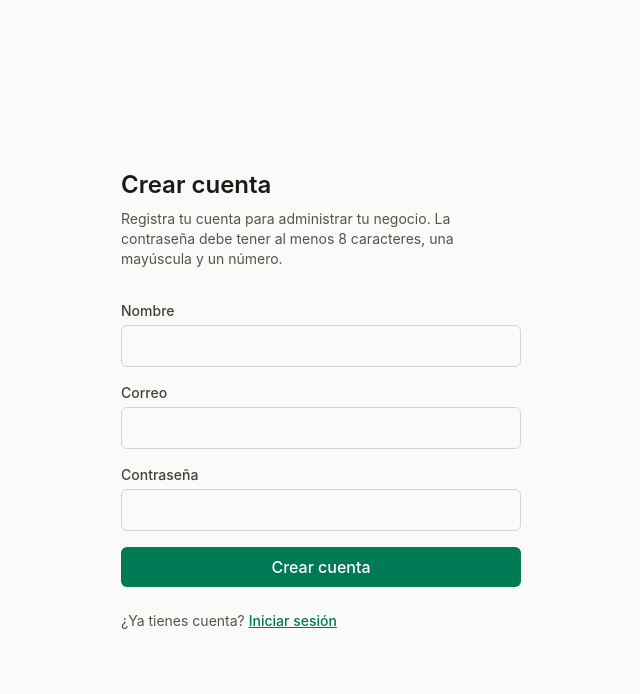
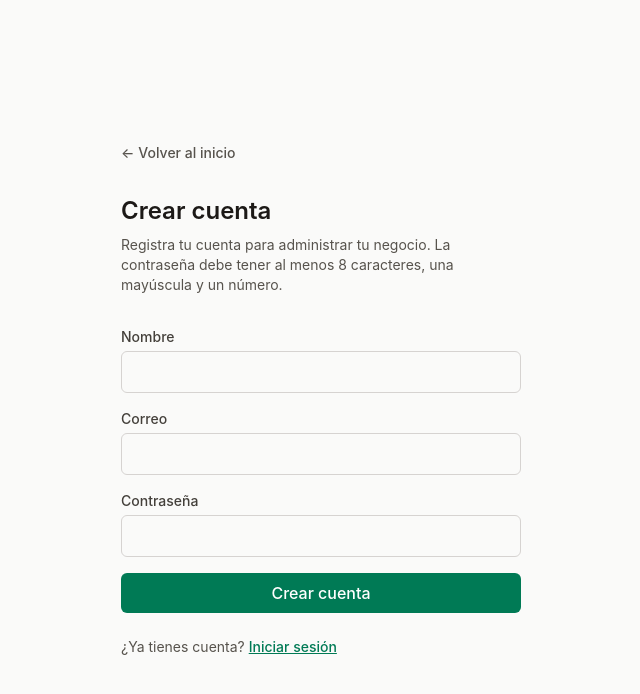
Before and after one commit to lugox10/MarketCentral, a Next.js app in the folder apps/web/: page /register in a window 1280 px wide. Shown: the top 694 px of the page, without its empty margins (319-959 px from the left). Built offline with nearby package versions, Linux system fonts and the light colour scheme.

Commit message:
feat(auth): enlace para volver al inicio en login y registro

```diff
--- a/apps/web/app/(auth)/login/page.tsx
+++ b/apps/web/app/(auth)/login/page.tsx
@@ -33,6 +33,13 @@ export default function LoginPage(): React.ReactElement {
 
   return (
     <main className="mx-auto flex min-h-screen max-w-md flex-col justify-center px-6 py-12">
+      <Link
+        href="/"
+        className="mb-8 inline-flex items-center gap-1 self-start rounded-md text-sm font-medium text-stone-600 underline-offset-4 hover:text-stone-900 hover:underline focus-visible:outline-none focus-visible:ring-2 focus-visible:ring-emerald-300"
+      >
+        <span aria-hidden="true">←</span> Volver al inicio
+      </Link>
+
       <h1 className="text-2xl font-semibold text-stone-900">Iniciar sesión</h1>
       <p className="mt-2 text-sm text-stone-600">Accede al panel de tu negocio en MarketCentral.</p>
 
--- a/apps/web/app/(auth)/register/page.tsx
+++ b/apps/web/app/(auth)/register/page.tsx
@@ -40,6 +40,13 @@ export default function RegisterPage(): React.ReactElement {
 
   return (
     <main className="mx-auto flex min-h-screen max-w-md flex-col justify-center px-6 py-12">
+      <Link
+        href="/"
+        className="mb-8 inline-flex items-center gap-1 self-start rounded-md text-sm font-medium text-stone-600 underline-offset-4 hover:text-stone-900 hover:underline focus-visible:outline-none focus-visible:ring-2 focus-visible:ring-emerald-300"
+      >
+        <span aria-hidden="true">←</span> Volver al inicio
+      </Link>
+
       <h1 className="text-2xl font-semibold text-stone-900">Crear cuenta</h1>
       <p className="mt-2 text-sm text-stone-600">
         Registra tu cuenta para administrar tu negocio. La contraseña debe tener al menos 8
```
